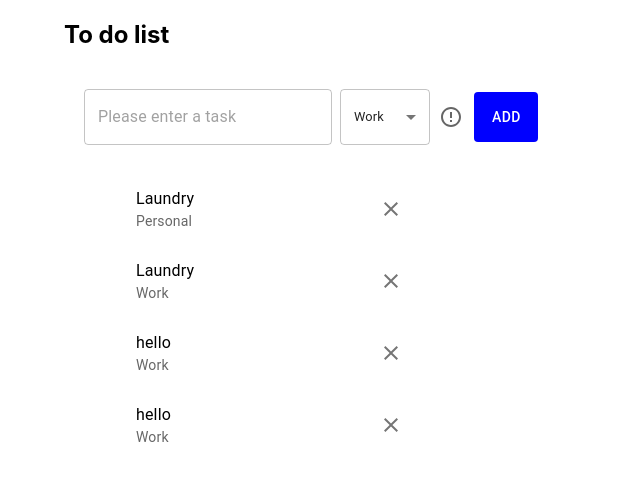
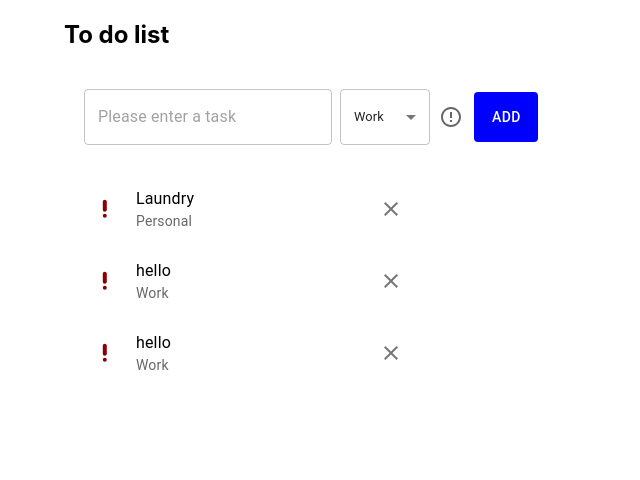
Before and after one commit to Sofia-Machado/todolist, a React (Create React App) app: page / in a window 1280 px wide. Shown: the top 480 px of the page, without its empty margins (0-640 px from the left). Built offline with nearby package versions, Linux system fonts and the light colour scheme; data requests are answered from the project's data file.

Commit message:
update on add

```diff
--- a/data/db.json
+++ b/data/db.json
@@ -2,28 +2,21 @@
   "tasks": [
     {
       "title": "Laundry",
-      "important": false,
+      "important": true,
       "category": "personal",
       "id": 3
     },
     {
-      "title": "Laundry",
-      "important": false,
+      "title": "hello",
+      "important": true,
       "category": "work",
-      "id": 4,
-      "imporrtant": false
+      "id": 11
     },
     {
       "title": "hello",
-      "important": false,
+      "important": true,
       "category": "work",
-      "id": 5
-    },
-    {
-      "title": "hello",
-      "important": false,
-      "category": "work",
-      "id": 6
+      "id": 12
     }
   ]
 }
--- a/src/App.js
+++ b/src/App.js
@@ -6,15 +6,14 @@ import { useState } from "react";
 
 function App() {
 const [important, setImportant] = useState(false);
-const { updateItem } = useFetch("http://localhost:8000/")
-
+const [update, setUpdate] = useState(false);
 
   return (
     <Container>
       <div className="App">
         <h2>To do list</h2>
-          <InputTodo important={important} setImportant={setImportant} />
-          <ListTodo important={important} setImportant={setImportant} />
+          <InputTodo important={important} setImportant={setImportant} update={update} setUpdate={setUpdate} />
+          <ListTodo important={important} setImportant={setImportant} update={update} setUpdate={setUpdate} />
       </div>
     </Container>
   );
--- a/src/components/CreateTodo.js
+++ b/src/components/CreateTodo.js
@@ -4,12 +4,11 @@ import { FormGroup, Select, Button, MenuItem, TextField, Checkbox, FormControl }
 import ErrorOutlineIcon from '@mui/icons-material/ErrorOutline';
 import ErrorIcon from '@mui/icons-material/Error';
 
-const InputTodo = ({important, onImportant}) => {
+const InputTodo = ({important, setImportant, setUpdate}) => {
 
     const { post } = useFetch("http://localhost:8000/")
 
     const [title, setTitle] = useState('');
-    //const [important, setImportant] = useState(false);
     const [category, setCategory] = useState('work');
     const styleWrapper = {
         display: 'flex',
@@ -27,6 +26,7 @@ const InputTodo = ({important, onImportant}) => {
         .then(() => {
             console.log(task);
         })
+        setUpdate(true);
     }
 
     return (
@@ -63,8 +63,7 @@ const InputTodo = ({important, onImportant}) => {
                             name="important"
                             value={important}
                             onChange={() => {
-                                onImportant(prevState => !prevState)
-                                console.log(important);
+                                setImportant(!important)
                             }}
                             icon={<ErrorOutlineIcon />}
                             checkedIcon={<ErrorIcon />}
--- a/src/components/ListTodo.js
+++ b/src/components/ListTodo.js
@@ -4,37 +4,34 @@ import { IconButton, List, ListItem, ListItemButton, ListItemIcon, ListItemText
 import PriorityHighRoundedIcon from '@mui/icons-material/PriorityHighRounded';
 import ClearIcon from '@mui/icons-material/Clear';
 
-const ListTodo = ({important, setImportant}) => {
-  const [tasks, setTasks] = useState([])
-  const [deleteTask, setDeleteTask] = useState(false);
-
+const ListTodo = ({important, setImportant, update, setUpdate}) => {
+    const [tasks, setTasks] = useState([])
     const { get, deleteItem, put, loading } = useFetch("http://localhost:8000/")
 
     //fetch tasks list
     useEffect(() => {
-        console.log('1')
         get("tasks")
         .then(data => {
             setTasks(data);
-            setDeleteTask(false);
+            setUpdate(false);
         })
         .catch(error => console.log('could not fetch data', error))
-    }, [deleteTask]);
+    }, [update]);
 
-    //update task
+    //update task importance
     function handleImportantUpdate(task) {
         setImportant(!important);
-        console.log(task);
-            put(`tasks/${task.id}`, {...task, important: important})
-            .then(data => data)
-            .catch(error => console.log('could not fetch data', error))
+        put(`tasks/${task.id}`, {...task, important: important})
+        .then(data => data)
+        .catch(error => console.log('could not fetch data', error))
+        setUpdate(true);
         }
 
     //delete task
     function handleDelete(id) {
         console.log(tasks);
-        setDeleteTask(true);
         deleteItem('tasks/' + id);
+        setUpdate(true);
     }
 
     return (
@@ -53,23 +50,23 @@ const ListTodo = ({important, setImportant}) => {
                             >
                                 <ListItemButton>
                                     <ListItemIcon>
-                                    {task.important &&
+
                                     <IconButton onClick={() => handleImportantUpdate(task)}>
-                                        <PriorityHighRoundedIcon
+                                        <PriorityHighRoundedIcon className={task.important ? 'important' : ''}
                                             sx={{
-                                                fill:"darkred",
+                                                color:"#efe4e4",
                                                 padding: "0.2em",
                                                 "&:hover": {
-                                                    backgroundColor: "rgb(240 227 227)",
                                                     borderRadius: "20px",
                                                     padding: "0.2em",
                                                     margin: "0"
+                                                },
+                                                "&.important": {
+                                                    fill:"darkred",
                                                 }
-                                                /* tried to change focus css */
                                             }}
                                         />
                                     </IconButton>
-                                    }
                                     </ListItemIcon>
                                 <ListItemText primary={task.title} secondary={task.category.charAt(0).toUpperCase() + task.category.slice(1).toLowerCase()} />
                                 <IconButton
```
